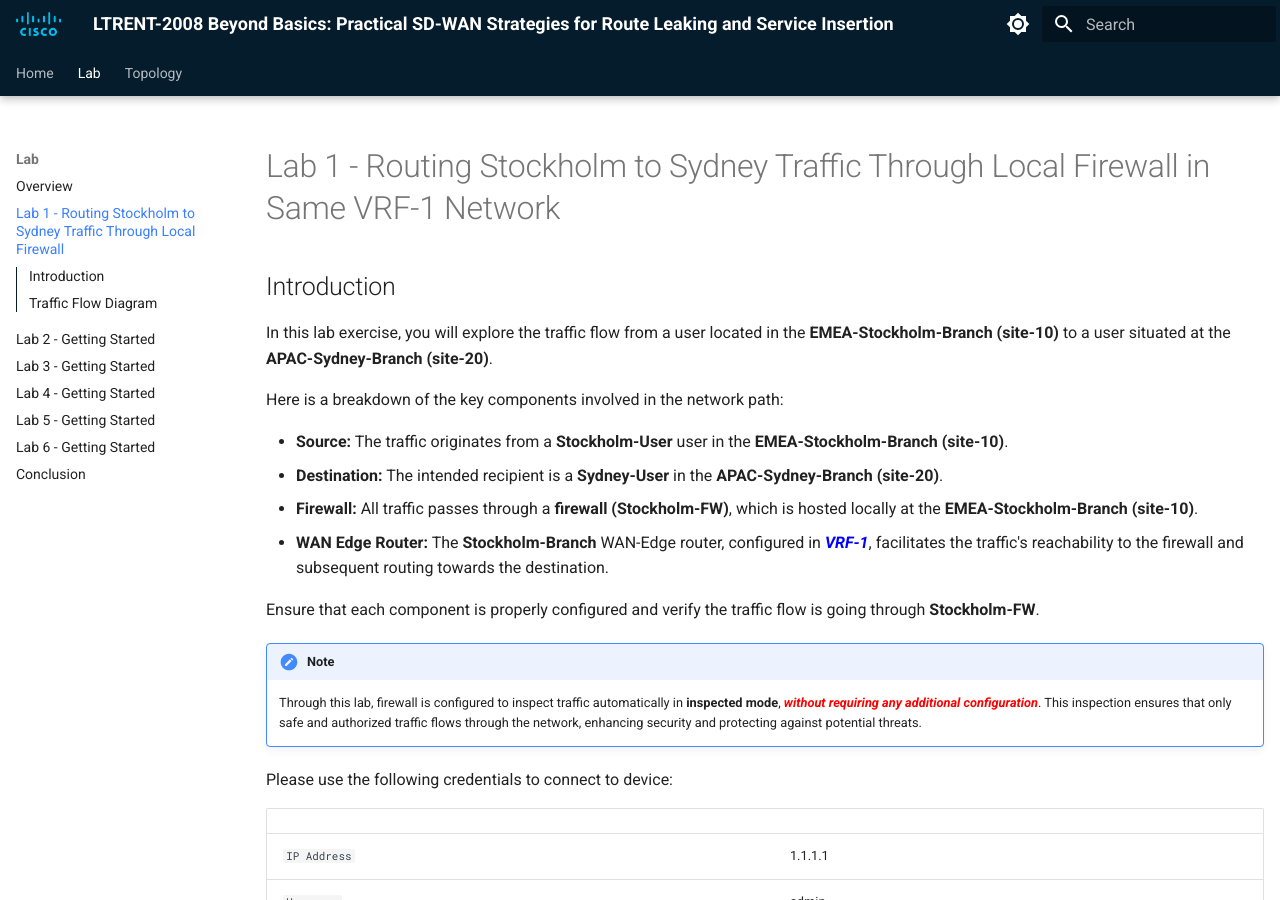
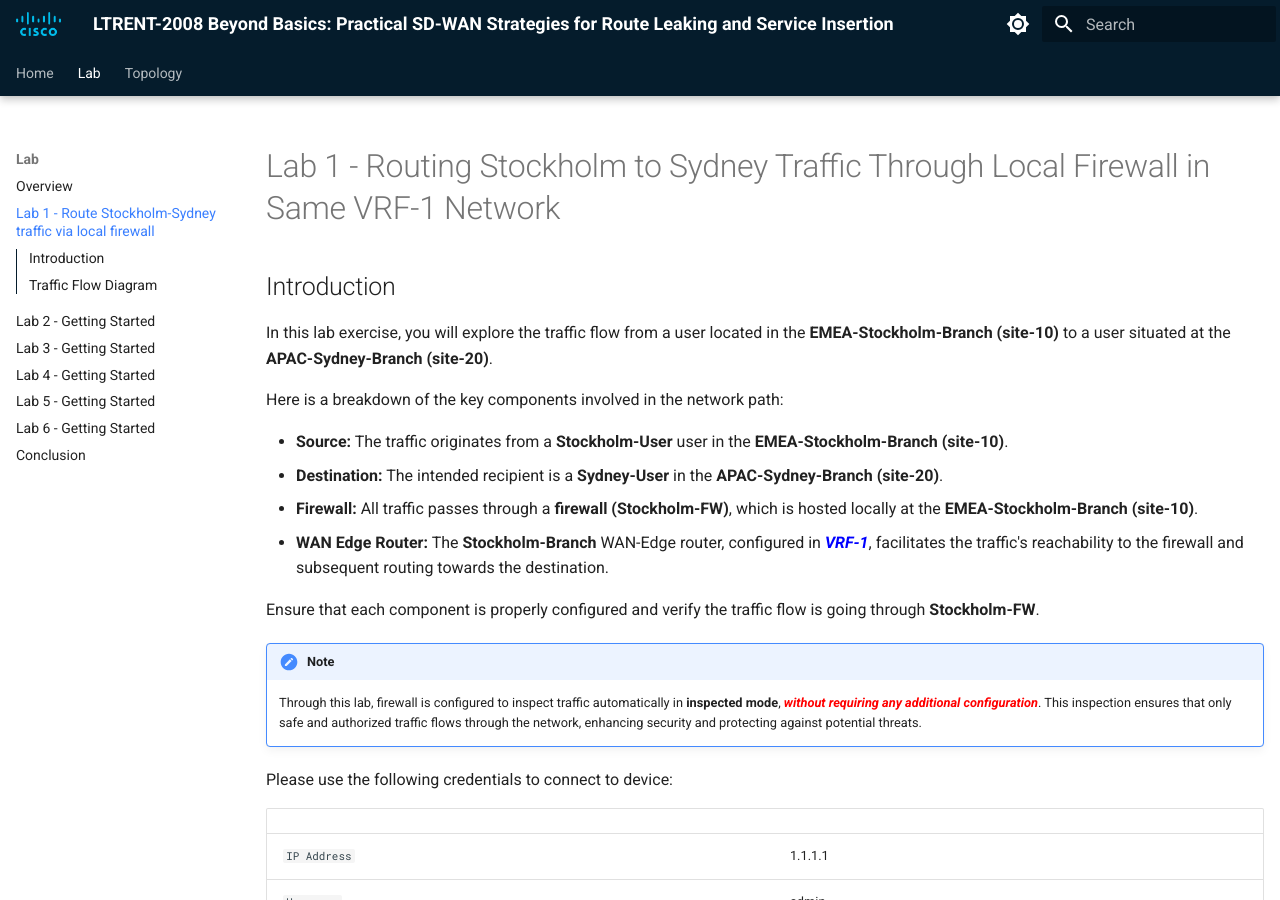
Before and after one commit to ciscodocs/ltrent-2008-clemea25, an MkDocs documentation site: the page built from docs/lab1_getting_started.md, in a window 1280 px wide and 900 px high. Built offline with MkDocs 1.6.1 and Material for MkDocs 9.7.7, drawn with Linux system fonts in a browser that asks for light colours.

Commit message:
Lab 1 Guide

```diff
--- a/mkdocs.yml
+++ b/mkdocs.yml
@@ -79,7 +79,7 @@ nav:
   - Home: index.md
   - Lab:
       - Overview: overview.md
-      - Lab 1 - Routing Stockholm to Sydney Traffic Through Local Firewall: lab1_getting_started.md
+      - Lab 1 - Route Stockholm-Sydney traffic via local firewall: lab1_getting_started.md
       - Lab 2 - Getting Started: lab2_getting_started.md
       - Lab 3 - Getting Started: lab3_getting_started.md
       - Lab 4 - Getting Started: lab4_getting_started.md
```
